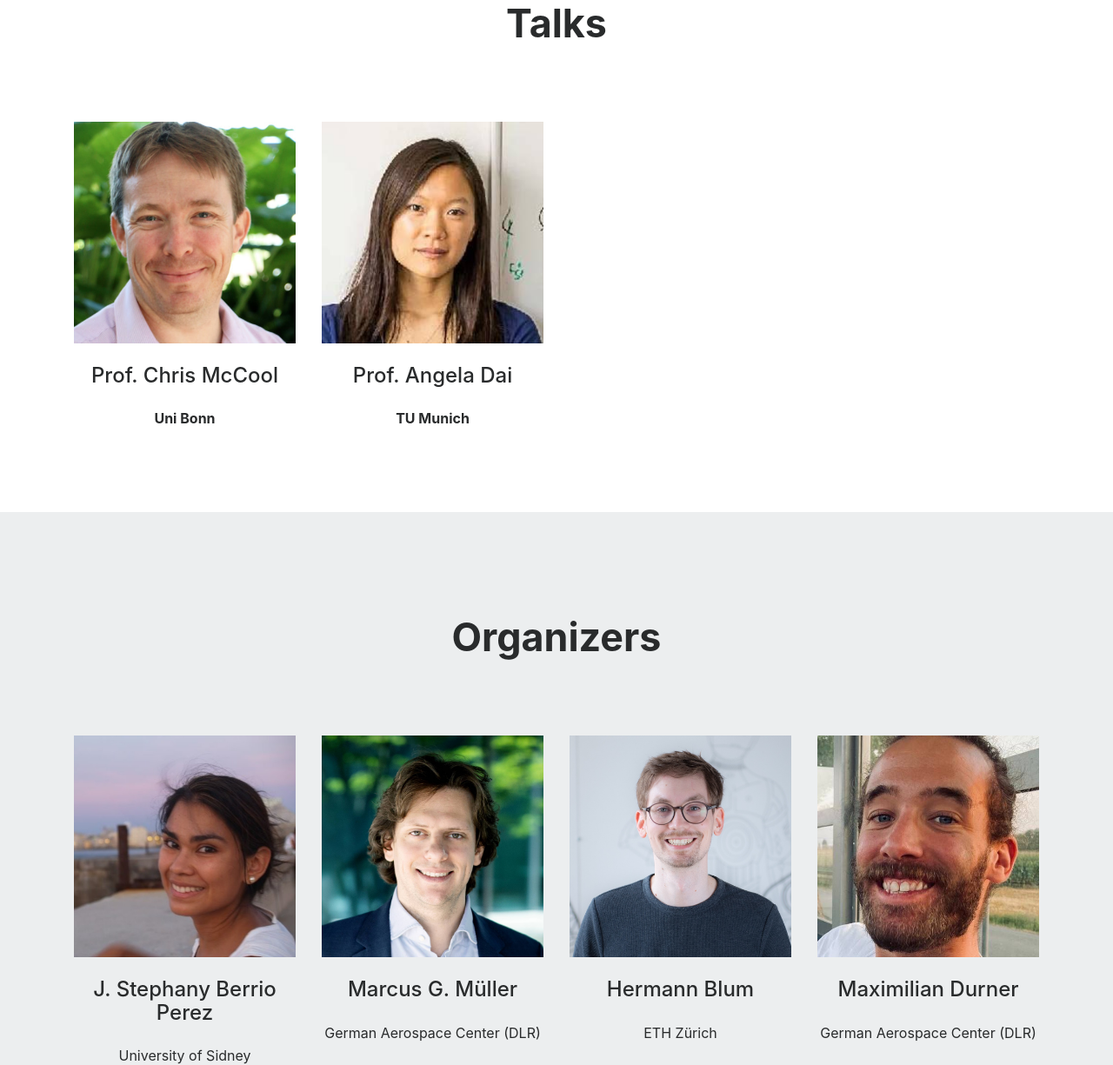
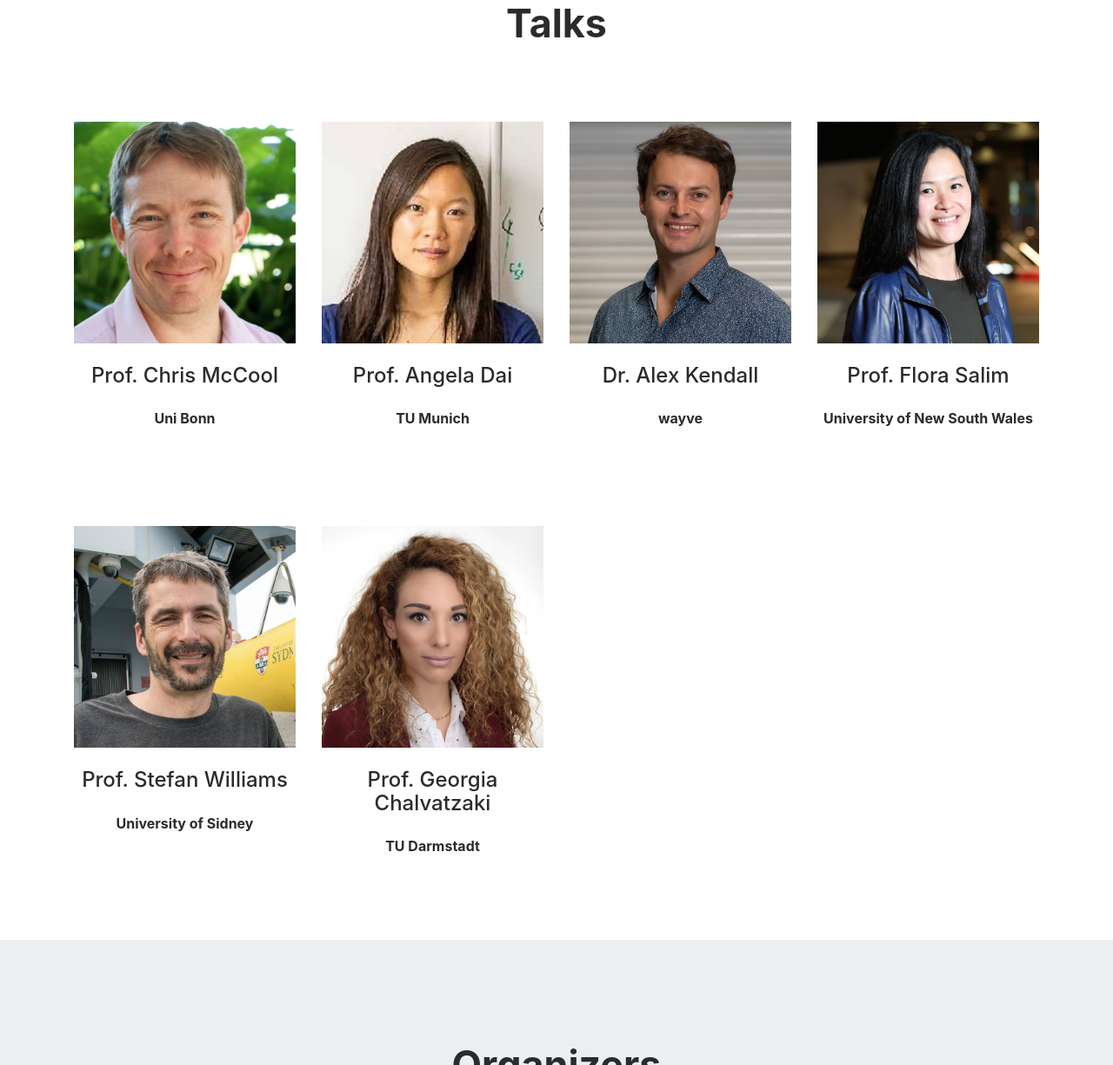
Before and after one commit to uncertainty-in-robotics/uncertainty-in-robotics.github.io, a plain HTML site: page index.html in a window 1280 px wide. Shown: the part 2506-3731 px from the top of the page at 87% size. Drawn offline with Linux system fonts and the light colour scheme.

Commit message:
update speakers

```diff
--- a/index.html
+++ b/index.html
@@ -142,16 +142,26 @@
                 <h4 class="my-4">Prof. Angela Dai</h4>
                 <p class="font-weight-bold">TU Munich</p>
             </div>
-            <!-- <div data-aos="fade-up" data-aos-delay="100" data-aos-duration="1000" data-aos-once="true" class="col-md-3 text-center py-4 mt-5">
-                <img src="img/client-1.png" alt="Client Logo" class="mx-auto d-block">
-                <h4 class="my-4">Amazing Speaker</h4>
-                <p class="font-weight-bold">(not confirmed)</p>
+            <div data-aos="fade-up" data-aos-delay="150" data-aos-duration="1000" data-aos-once="true" class="col-md-3 text-center py-4 mt-5">
+                <img src="img/kendall.jpg" alt="Client Logo" class="mx-auto d-block">
+                <h4 class="my-4">Dr. Alex Kendall</h4>
+                <p class="font-weight-bold">wayve</p>
             </div>
-            <div data-aos="fade-up" data-aos-delay="150" data-aos-duration="1000" data-aos-once="true" class="col-md-3 text-center py-4 mt-5">
-                <img src="img/client-1.png" alt="Client Logo" class="mx-auto d-block">
-                <h4 class="my-4">Amazing Speaker</h4>
-                <p class="font-weight-bold">(not confirmed)</p>
-            </div> -->
+            <div data-aos="fade-up" data-aos-delay="200" data-aos-duration="1000" data-aos-once="true" class="col-md-3 text-center py-4 mt-5">
+                <img src="img/flora-salim.jpg" alt="Client Logo" class="mx-auto d-block">
+                <h4 class="my-4">Prof. Flora Salim</h4>
+                <p class="font-weight-bold">University of New South Wales</p>
+            </div>
+            <div data-aos="fade-up" data-aos-delay="250" data-aos-duration="1000" data-aos-once="true" class="col-md-3 text-center py-4 mt-5">
+                <img src="img/williams.jpg" alt="Client Logo" class="mx-auto d-block">
+                <h4 class="my-4">Prof. Stefan Williams</h4>
+                <p class="font-weight-bold">University of Sidney</p>
+            </div>
+            <div data-aos="fade-up" data-aos-delay="300" data-aos-duration="1000" data-aos-once="true" class="col-md-3 text-center py-4 mt-5">
+                <img src="img/chalvatzaki.jpg" alt="Client Logo" class="mx-auto d-block">
+                <h4 class="my-4">Prof. Georgia Chalvatzaki</h4>
+                <p class="font-weight-bold">TU Darmstadt</p>
+            </div>
         </div>
     </div>
 
```
Also changed, not shown: img/chalvatzaki.jpg (added), img/flora-salim.jpg (added), img/kendall.jpg (added), img/williams.jpg (added).
